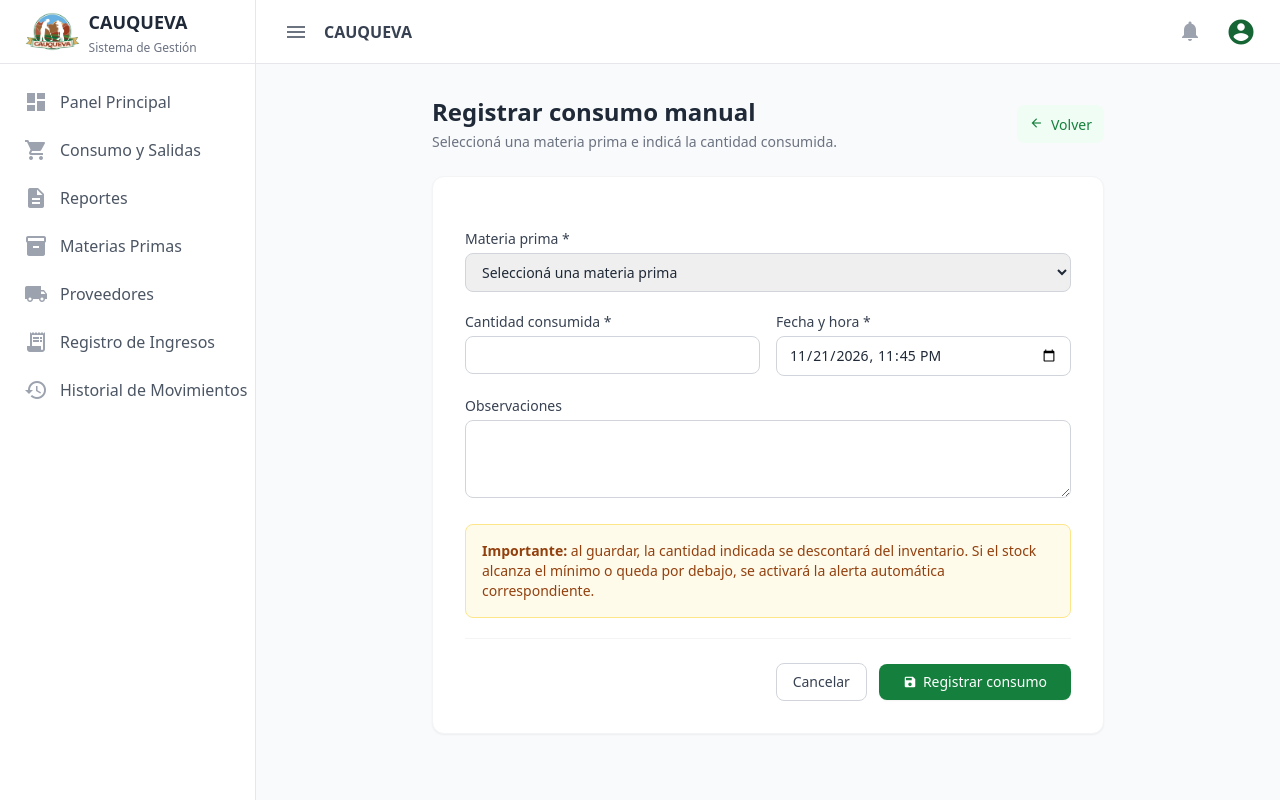
After one commit to lamascristian-wq/Cauqueva, a Django app: page /consumos/manual/ in a window 1280 px wide. The commit adds this page. Run offline with Django 4.2, Linux system fonts and the light colour scheme; the visitor is signed in with stand-in values (Sample User, id 1); data that the repository does not hold is empty; some libraries are stand-ins or nearby versions.

Commit message:
Agrega registro de consumo manual y pruebas automatizadas

```diff
--- a/inventario/forms.py
+++ b/inventario/forms.py
@@ -350,6 +350,78 @@ class ProduccionForm(forms.Form):
             Producto.objects.filter(activo=True).order_by("nombre")
         )
 
+class ConsumoManualForm(forms.Form):
+    materia_prima = forms.ModelChoiceField(
+        label="Materia prima",
+        queryset=MateriaPrima.objects.none(),
+        empty_label="Seleccioná una materia prima",
+        widget=forms.Select(attrs={"class": ESTILO}),
+    )
+
+    cantidad = forms.DecimalField(
+        label="Cantidad consumida",
+        max_digits=10,
+        decimal_places=2,
+        min_value=Decimal("0.01"),
+        widget=forms.NumberInput(attrs={
+            "class": ESTILO,
+            "min": "0.01",
+            "step": "0.01",
+        }),
+    )
+
+    fecha = forms.DateTimeField(
+        label="Fecha y hora",
+        initial=timezone.now,
+        input_formats=["%Y-%m-%dT%H:%M"],
+        widget=forms.DateTimeInput(
+            attrs={
+                "type": "datetime-local",
+                "class": ESTILO,
+            },
+            format="%Y-%m-%dT%H:%M",
+        ),
+    )
+
+    observaciones = forms.CharField(
+        label="Observaciones",
+        required=False,
+        widget=forms.Textarea(attrs={
+            "class": ESTILO,
+            "rows": 3,
+        }),
+    )
+
+    def __init__(self, *args, **kwargs):
+        super().__init__(*args, **kwargs)
+
+        self.fields["materia_prima"].queryset = (
+            MateriaPrima.objects.order_by("nombre", "variedad")
+        )
+
+        self.fields["materia_prima"].label_from_instance = (
+            lambda m: (
+                f"{m} ({m.get_unidad_medida_display()}) "
+                f"· stock disponible: {m.stock_actual:g}"
+            )
+        )
+
+    def clean(self):
+        cleaned_data = super().clean()
+
+        materia = cleaned_data.get("materia_prima")
+        cantidad = cleaned_data.get("cantidad")
+
+        if materia and cantidad is not None:
+            if cantidad > materia.stock_actual:
+                self.add_error(
+                    "cantidad",
+                    f"Stock insuficiente. Hay {materia.stock_actual:g} "
+                    f"{materia.get_unidad_medida_display()} disponibles.",
+                )
+
+        return cleaned_data
+
 
 class ProveedorForm(forms.ModelForm):
     materias_primas = forms.ModelMultipleChoiceField(
--- /dev/null
+++ b/inventario/templates/inventario/registrarconsumomanual.html
@@ -0,0 +1,117 @@
+
+{% extends 'inventario/base.html' %}
+
+{% block content %}
+<div class="max-w-2xl mx-auto">
+
+    <div class="mb-6 flex items-center justify-between">
+        <div>
+            <h2 class="text-2xl font-bold text-gray-800">
+                Registrar consumo manual
+            </h2>
+            <p class="text-sm text-gray-500 mt-1">
+                Seleccioná una materia prima e indicá la cantidad consumida.
+            </p>
+        </div>
+
+        <a href="{% url 'consumos' %}"
+           class="text-sm font-medium text-green-700 hover:text-green-900 bg-green-50 px-3 py-2 rounded-lg">
+            <span class="material-icons text-sm mr-1">arrow_back</span>
+            Volver
+        </a>
+    </div>
+
+    <div class="bg-white p-8 rounded-xl shadow-sm border border-gray-100">
+
+        {% if formulario.non_field_errors %}
+        <div class="mb-6 p-4 rounded-lg text-sm bg-red-50 text-red-700 border border-red-200">
+            {% for error in formulario.non_field_errors %}
+                <p>{{ error }}</p>
+            {% endfor %}
+        </div>
+        {% endif %}
+
+        <form method="POST" class="space-y-5">
+            {% csrf_token %}
+
+            <div>
+                <label for="{{ formulario.materia_prima.id_for_label }}"
+                       class="block text-sm font-medium text-gray-700 mb-1">
+                    {{ formulario.materia_prima.label }} *
+                </label>
+
+                {{ formulario.materia_prima }}
+
+                {% for error in formulario.materia_prima.errors %}
+                    <p class="text-xs text-red-600 mt-1">{{ error }}</p>
+                {% endfor %}
+            </div>
+
+            <div class="grid grid-cols-1 sm:grid-cols-2 gap-4">
+
+                <div>
+                    <label for="{{ formulario.cantidad.id_for_label }}"
+                           class="block text-sm font-medium text-gray-700 mb-1">
+                        {{ formulario.cantidad.label }} *
+                    </label>
+
+                    {{ formulario.cantidad }}
+
+                    {% for error in formulario.cantidad.errors %}
+                        <p class="text-xs text-red-600 mt-1">{{ error }}</p>
+                    {% endfor %}
+                </div>
+
+                <div>
+                    <label for="{{ formulario.fecha.id_for_label }}"
+                           class="block text-sm font-medium text-gray-700 mb-1">
+                        {{ formulario.fecha.label }} *
+                    </label>
+
+                    {{ formulario.fecha }}
+
+                    {% for error in formulario.fecha.errors %}
+                        <p class="text-xs text-red-600 mt-1">{{ error }}</p>
+                    {% endfor %}
+                </div>
+
+            </div>
+
+            <div>
+                <label for="{{ formulario.observaciones.id_for_label }}"
+                       class="block text-sm font-medium text-gray-700 mb-1">
+                    {{ formulario.observaciones.label }}
+                </label>
+
+                {{ formulario.observaciones }}
+
+                {% for error in formulario.observaciones.errors %}
+                    <p class="text-xs text-red-600 mt-1">{{ error }}</p>
+                {% endfor %}
+            </div>
+
+            <div class="rounded-lg bg-amber-50 border border-amber-200 p-4 text-sm text-amber-800">
+                <strong>Importante:</strong>
+                al guardar, la cantidad indicada se descontará del inventario.
+                Si el stock alcanza el mínimo o queda por debajo, se activará
+                la alerta automática correspondiente.
+            </div>
+
+            <div class="pt-6 border-t border-gray-100 flex items-center justify-end space-x-3">
+
+                <a href="{% url 'consumos' %}"
+                   class="bg-white border border-gray-300 text-gray-700 hover:bg-gray-50 font-medium py-2 px-4 rounded-lg text-sm">
+                    Cancelar
+                </a>
+
+                <button type="submit"
+                        class="bg-green-700 hover:bg-green-800 text-white font-medium py-2 px-6 rounded-lg shadow-sm text-sm flex items-center">
+                    <span class="material-icons text-sm mr-1.5">save</span>
+                    Registrar consumo
+                </button>
+
+            </div>
+        </form>
+    </div>
+</div>
+{% endblock %}
--- a/inventario/urls.py
+++ b/inventario/urls.py
@@ -23,6 +23,11 @@ urlpatterns = [
     # --- CONSUMO ---
     path("consumos/", views.consumos, name="consumos"),
     path("consumos/nuevo/", views.registrar_consumo, name="registrar_consumo"),
+    path(
+        "consumos/manual/",
+        views.registrar_consumo_manual,
+        name="registrar_consumo_manual",
+    ),
 
     # --- PROVEEDORES ---
     path("proveedores/", views.proveedores, name="proveedores"),
--- a/inventario/views.py
+++ b/inventario/views.py
@@ -3,7 +3,13 @@ from django.shortcuts import render, redirect, get_object_or_404
 from django.utils import timezone
 from django.core.exceptions import ValidationError
 from .models import MateriaPrima, MovimientoStock, Proveedor, Producto, Produccion
-from .forms import MateriaPrimaForm, MovimientoStockForm, ProveedorForm, ProduccionForm
+from .forms import (
+    MateriaPrimaForm,
+    MovimientoStockForm,
+    ProveedorForm,
+    ProduccionForm,
+    ConsumoManualForm,
+)
 import csv
 from urllib.parse import urlencode
 from collections import defaultdict
@@ -734,6 +740,43 @@ def registrar_consumo(request):
         },
     )
 
+@login_required(login_url='login')
+def registrar_consumo_manual(request):
+    if request.method == "POST":
+        formulario = ConsumoManualForm(request.POST)
+
+        if formulario.is_valid():
+            datos = formulario.cleaned_data
+
+            try:
+                MovimientoStock.objects.create(
+                    materia_prima=datos["materia_prima"],
+                    tipo="CONSUMO",
+                    cantidad=datos["cantidad"],
+                    precio_unitario=Decimal("0.00"),
+                    fecha=datos["fecha"],
+                    observaciones=datos["observaciones"],
+                )
+
+            except ValidationError as error:
+                formulario.add_error(None, error)
+
+            else:
+                messages.success(
+                    request,
+                    "Consumo registrado correctamente. "
+                    "El inventario fue actualizado.",
+                )
+                return redirect("historial")
+
+    else:
+        formulario = ConsumoManualForm()
+
+    return render(
+        request,
+        "inventario/registrarconsumomanual.html",
+        {"formulario": formulario},
+    )
 
 # Operaciones con proveedor
 @login_required(login_url='login')
```
Also changed, not shown: inventario/templates/inventario/consumos.html (+13 -6 lines), inventario/tests.py (+77 -0 lines).
